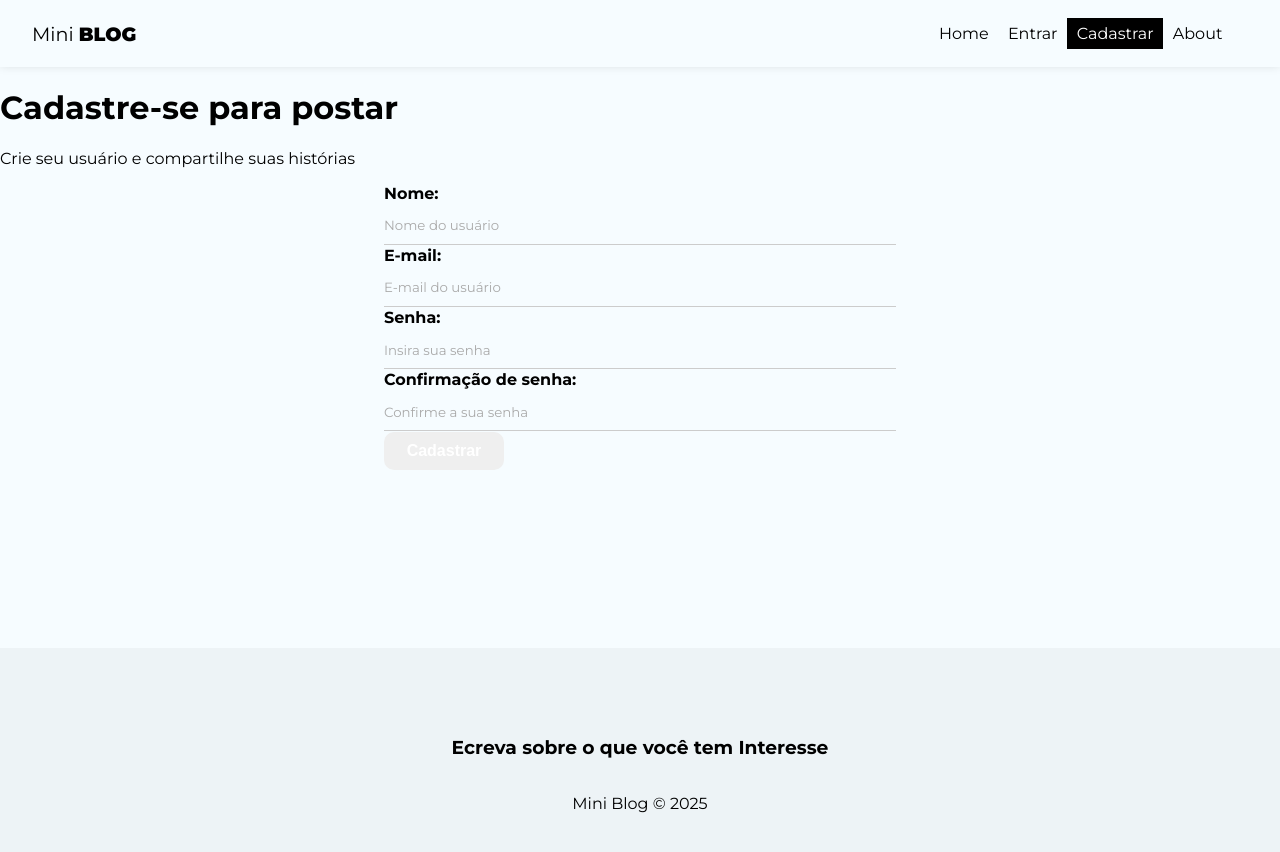
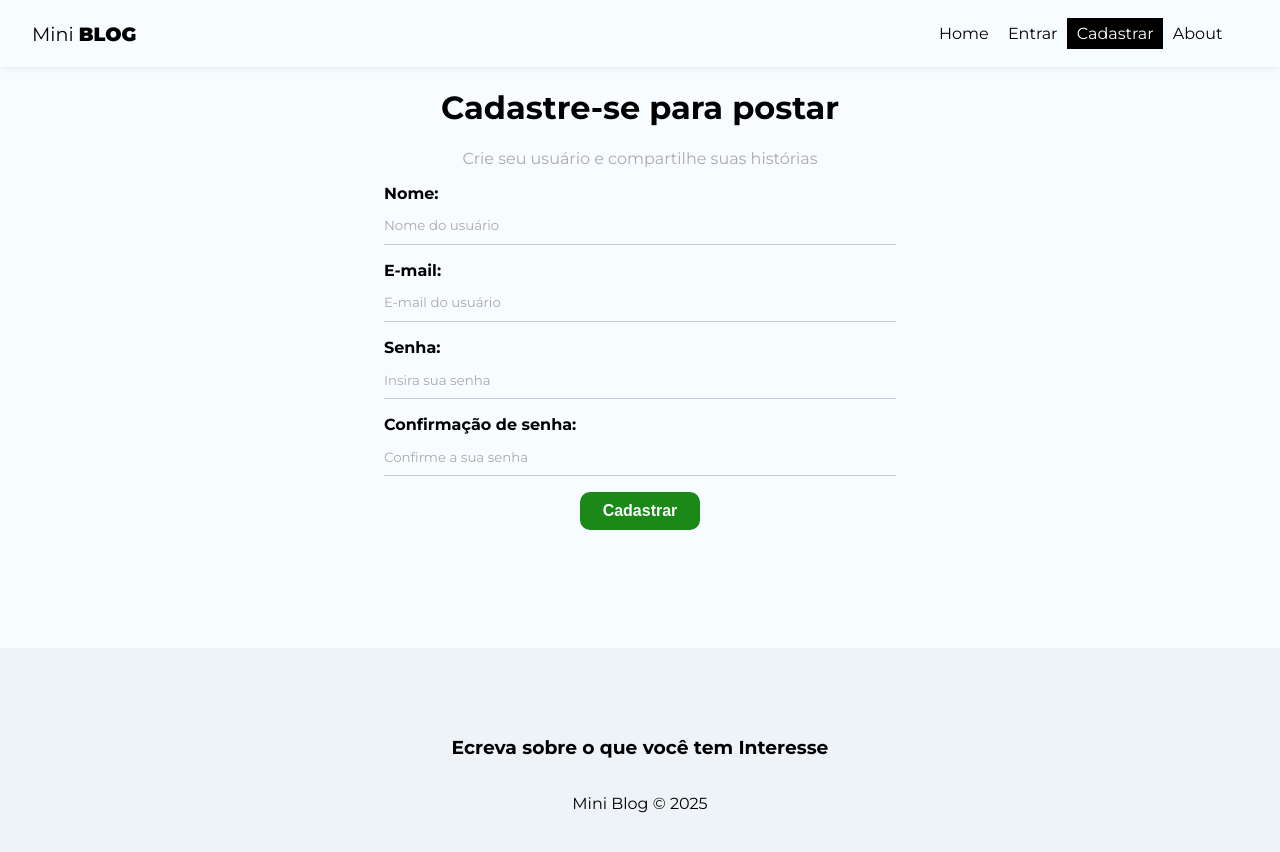
Before and after one commit to GabrielMalava/Mini-blog, a React (Create React App) app: page /register in a window 1280 px wide. Shown: the top 852 px of the page. Built offline with nearby package versions, Linux system fonts and the light colour scheme.

Commit message:
aula 135

```diff
--- a/src/components/Navbar.js
+++ b/src/components/Navbar.js
@@ -24,7 +24,7 @@ const Navbar = () => {
             Entrar
           </NavLink>
         </li>
-                <li>
+        <li>
           <NavLink
             to="/register"
             className={({ isActive }) => (isActive ? styles.active : "")}
--- a/src/index.css
+++ b/src/index.css
@@ -1,5 +1,5 @@
-body{
-  background-color: #F6FCFF;
+body {
+  background-color: #f6fcff;
   padding: 0;
   margin: 0;
   font-family: "Montserrat", sans-serif;
@@ -8,63 +8,67 @@ body{
 input::placeholder,
 textarea::placeholder {
   font-family: "Montserrat", sans-serif;
-color: #AAA;
 }
 
-
 input:focus,
-textaarea:focus {
-  outline:none;
+textarea:focus {
+  outline: none;
 }
 
-a,nav button{
+a,
+nav button {
   text-decoration: none;
   background-color: transparent;
-  border:none;
-  color:#000;
-  transition: .4s;
-  font-size:1em;
-  cursor:pointer;
-  font-family: "Montserrat", sans-serif;
+  border: none;
+  color: #000;
+  transition: 0.4s;
+  font-size: 1em;
+  cursor: pointer;
+  font-family: "Montserrat", sans-seri;
 }
 
 a:hover,
-nav button:hover{
-  color:#bbb ;
+nav button:hover {
+  color: #bbb;
 }
 
-/* form styles  */
-  form{
+/* form styles */
+form {
   max-width: 40%;
   margin: 0 auto;
 }
 
-  label{
+label {
   display: flex;
-   flex-direction:column;
-   margin-bottom: 1px;
+  flex-direction: column;
+  margin-bottom: 1em;
 }
 
-  label span{
-    margin-bottom: .3em;
+label span {
+  margin-bottom: 0.3em;
   font-weight: bold;
-    text-align:left;
+  text-align: left;
 }
 
 input,
-  textarea{
+textarea {
   box-sizing: border-box;
   border: none;
   border-bottom: 1px solid #ccc;
-    padding: .8em 0;
-    background-color:transparent;
+  padding: 0.8em 0em;
+  background-color: transparent;
 }
 
-  .btn{
-    background: color #1a8918;
-    color:#ffffff;
+input::placeholder,
+textarea::placeholder {
+  color: #aaa;
+}
+
+.btn {
+  background-color: #1a8918;
+  color: #fff;
   text-align: center;
-    cursor:pointer;
+  cursor: pointer;
   border-radius: 10px;
   width: 120px;
   font-weight: bold;
@@ -73,42 +77,39 @@ nav button:hover{
   font-size: 1em;
 }
 
-  .btn.btn-dark{
+.btn.btn-dark {
   background-color: #000;
   border-radius: 0;
-
 }
 
-  .btn.btn-outline{
+.btn.btn-outline {
   background-color: transparent;
   border-radius: 0;
-    color:#000;
+  color: #000;
   border: 1px solid #000;
   padding: 7px 30px;
 }
 
-  .btn:hover{
-    background-color: #0F730C;
-    color:#fff;
-
+.btn:hover {
+  background-color: #0f730c;
+  color: #fff;
 }
 
-  .btn.btn.btn-outline:hover{
+.btn.btn-outline:hover {
   background-color: #000;
 }
 
-  .btn.btn-danger:hover{
+.btn.btn-danger:hover {
   background-color: #dc3545;
 }
 
-  button[disabled]{
-    background-color:#AAA;
-
+button[disabled] {
+  background-color: #aaa;
 }
 
-  .container .error{
-    color: #721C24;
-    background-color: #F8D7DA;
+.container .error {
+  color: #721c24;
+  background-color: #f8d7da;
   border: 1px solid #f5c6cb;
   padding: 5px;
   border-radius: 5px;
--- a/src/pages/Register/Register.js
+++ b/src/pages/Register/Register.js
@@ -1,13 +1,37 @@
 import styles from "./Register.module.css";
 
-import React from "react";
+import { useState,useEffect } from "react";
 
 const Register = () => {
+const[displayName, setDisplayname] = useState("")
+const[email, setEmail] = useState("")
+const[password, setPassword] = useState("")
+const[confirmPassword, setConfirmPassord] = useState("")
+const[error, setError] = useState("")
+
+const handleSubmit = (e) =>{
+  e.preventDefault();
+
+  setError("")
+
+  const user ={
+    displayName,
+    email,
+    password,
+  }
+  if(password !== confirmPassword) {
+    setError("As senhas precisam ser iguais!");
+    return;
+  }
+  console.log(user);
+
+}
+
   return (
-    <div>
+    <div className={styles.register}>
       <h1>Cadastre-se para postar</h1>
       <p>Crie seu usuário e compartilhe suas histórias</p>
-      <form>
+      <form onSubmit={handleSubmit}>
         <label>
           <span>Nome:</span>
           <input
@@ -15,6 +39,8 @@ const Register = () => {
             name="displayName"
             required
             placeholder="Nome do usuário"
+            value={displayName}
+            onChange={(e) => setDisplayname(e.target.value)}
           />
         </label>
         <label>
@@ -24,6 +50,8 @@ const Register = () => {
             name="email"
             required
             placeholder="E-mail do usuário"
+                        value={email}
+            onChange={(e) => setEmail(e.target.value)}
           />
         </label>
         <label>
@@ -33,6 +61,8 @@ const Register = () => {
             name="password"
             required
             placeholder="Insira sua senha "
+            value={password}
+            onChange={(e) => setPassword(e.target.value)}
           />
         </label>
         <label>
@@ -42,9 +72,12 @@ const Register = () => {
             name="confirmPassword"
             required
             placeholder="Confirme a sua senha "
+            value={confirmPassword}
+            onChange={(e) => setConfirmPassord(e.target.value)}
           />
         </label>
       <button className="btn">Cadastrar</button>
+      {error && <p className="error">{error} </p>}
       </form>
     </div>
   );
```
Lines whose indentation alone changed are shown as unchanged.
